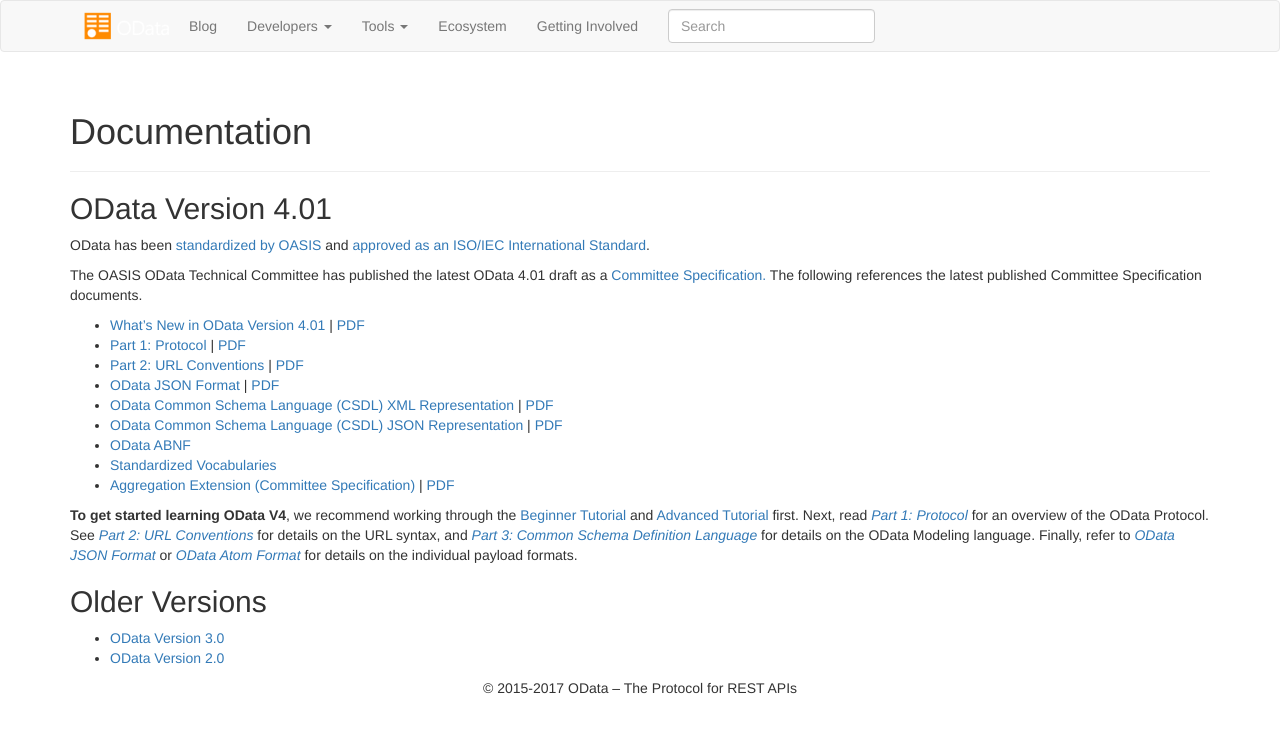
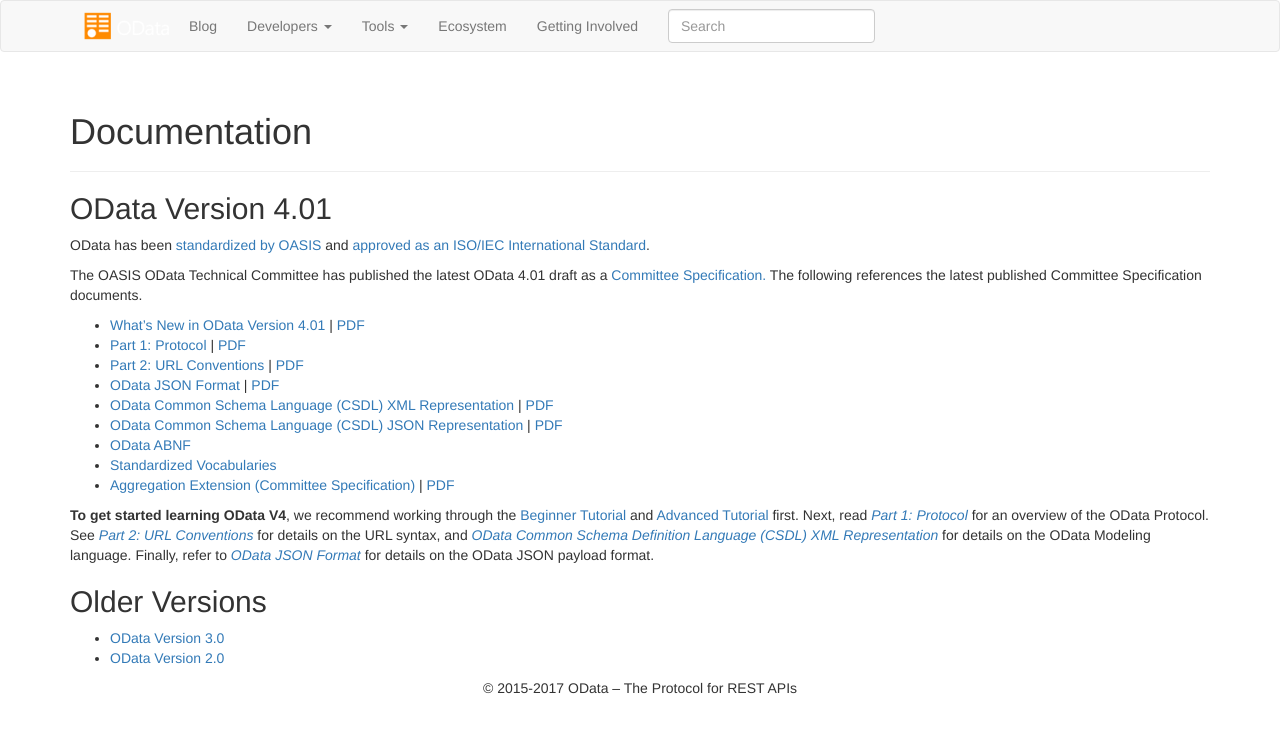
Before and after one commit to OData/odataorg.github.io, a Jekyll site: the page built from pages/documentation/documentation.html, in a window 1280 px wide. Shown: the top 733 px of the page. Built offline with Jekyll 4.4.1, drawn with Linux system fonts in a browser that asks for light colours; nearby versions of some CDN libraries; library files that are not in the unit come from our copies; comment, search, counter and statistics services are not loaded; a style sheet for code colours, icons or effects is not loaded.

Commit message:
Update documentation references to 4.01

```diff
--- a/pages/documentation/documentation.html
+++ b/pages/documentation/documentation.html
@@ -18,7 +18,12 @@
 <li><a href="https://github.com/oasis-tcs/odata-vocabularies/tree/master/vocabularies/">Standardized Vocabularies</a></li>
 <li><a href="http://docs.oasis-open.org/odata/odata-data-aggregation-ext/v4.0/odata-data-aggregation-ext-v4.0.html">Aggregation Extension (Committee Specification) </a> | <a href="http://docs.oasis-open.org/odata/odata-data-aggregation-ext/v4.0/odata-data-aggregation-ext-v4.0.pdf">PDF</a></li>
 </ul>
-<p><strong>To get started learning OData V4</strong>, we recommend working through the <a href="/getting-started/basic-tutorial">Beginner Tutorial</a> and <a href="/getting-started/advanced-tutorial">Advanced Tutorial</a> first. Next, read <em><a href="http://docs.oasis-open.org/odata/odata/v4.0/odata-v4.0-part1-protocol.html">Part 1: Protocol</a></em> for an overview of the OData Protocol. See <em><a href="http://docs.oasis-open.org/odata/odata/v4.0/odata-v4.0-part2-url-conventions.html">Part 2: URL Conventions</a></em> for details on the URL syntax, and <em><a href="http://docs.oasis-open.org/odata/odata/v4.0/odata-v4.0-part3-csdl.html">Part 3: Common Schema Definition Language</a></em> for details on the OData Modeling language. Finally, refer to <em><a href="http://docs.oasis-open.org/odata/odata-json-format/v4.0/odata-json-format-v4.0.html">OData JSON Format</a></em> or <em><a href="http://docs.oasis-open.org/odata/odata-atom-format/v4.0/odata-atom-format-v4.0.html">OData Atom Format</a></em> for details on the individual payload formats.</p>
+<p><strong>To get started learning OData V4</strong>, we recommend working through the <a href="/getting-started/basic-tutorial">Beginner Tutorial</a>
+    and <a href="/getting-started/advanced-tutorial">Advanced Tutorial</a> first.
+    Next, read <em><a href="http://docs.oasis-open.org/odata/odata/v4.01/odata-v4.01-part1-protocol.html">Part 1: Protocol</a></em> for an overview of the OData Protocol.
+    See <em><a href="http://docs.oasis-open.org/odata/odata/v4.01/odata-v4.01-part2-url-conventions.html">Part 2: URL Conventions</a></em> for details on the URL syntax, and
+    <em><a href="http://docs.oasis-open.org/odata/odata-csdl-xml/v4.01/odata-csdl-xml-v4.01.html">OData Common Schema Definition Language (CSDL) XML Representation</a></em> for details on the OData Modeling language.
+    Finally, refer to <em><a href="http://docs.oasis-open.org/odata/odata-json-format/v4.01/odata-json-format-v4.01.html">OData JSON Format</a></em> for details on the OData JSON payload format.</p>
 <h2>Older Versions</h2>
 <ul>
 <li><a href="/documentation/odata-version-3-0">OData Version 3.0</a></li>
```
